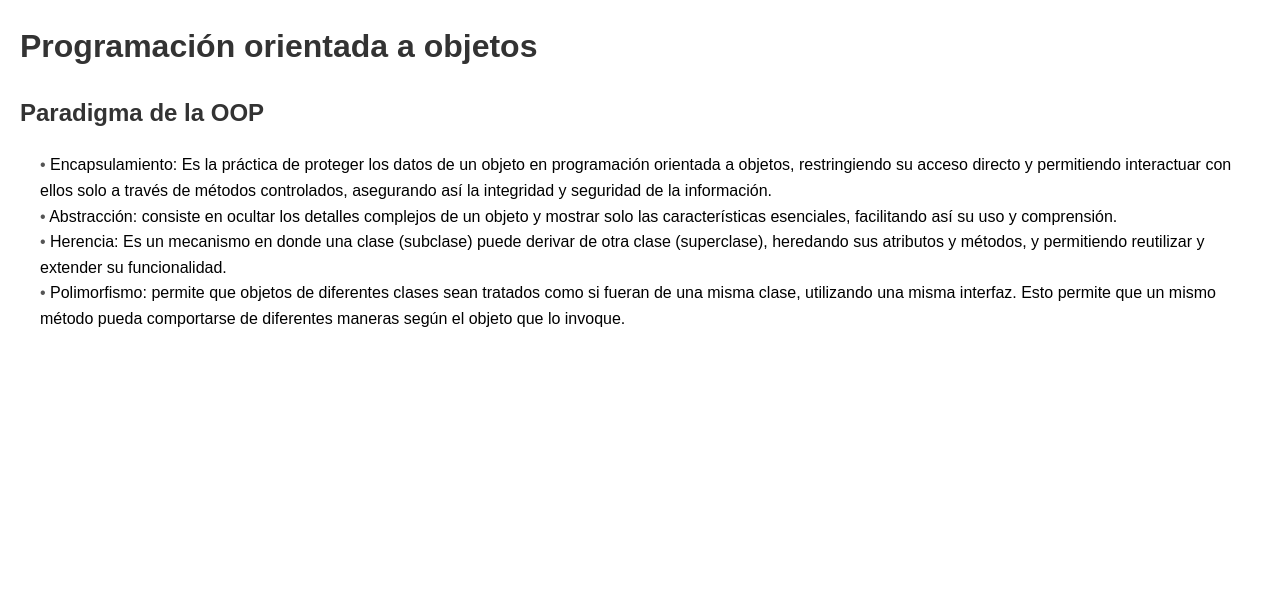
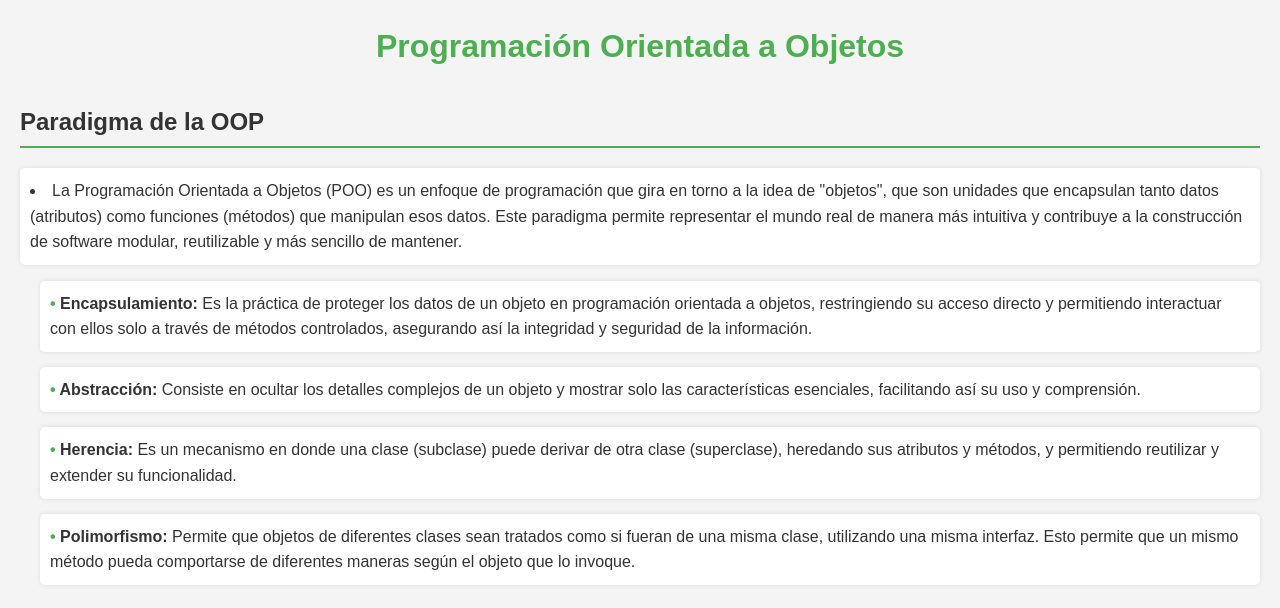
Before and after one commit to asaelitop/OOP, a plain HTML site: page index.html in a window 1280 px wide. Drawn offline with Linux system fonts and the light colour scheme.

Commit message:
Conceptos

```diff
--- a/index.html
+++ b/index.html
@@ -3,36 +3,67 @@
 <head>
     <meta charset="UTF-8">
     <meta name="viewport" content="width=device-width, initial-scale=1.0">
-    <title>Temario</title>
+    <title>Estructura y Organizacion de datos</title>
     <style>
         body {
             font-family: Arial, sans-serif;
             margin: 20px;
             line-height: 1.6;
+            background-color: #f4f4f4;
+            color: #333;
         }
-        h1, h2, h3 {
+        h1 {
+            text-align: center;
+            color: #4CAF50;
+        }
+        h2 {
             color: #333;
+            border-bottom: 2px solid #4CAF50;
+            padding-bottom: 5px;
+            margin-top: 30px;
         }
         ul {
             list-style-type: none;
             padding-left: 20px;
         }
+        ul li {
+            margin-bottom: 15px;
+        }
         ul li::before {
             content: "• ";
-            color: #555;
+            color: #4CAF50;
+            font-weight: bold;
+        }
+        .definition {
+            background-color: #ffffff;
+            padding: 10px;
+            border-radius: 5px;
+            box-shadow: 0px 0px 5px rgba(0, 0, 0, 0.1);
         }
     </style>
 </head>
 <body>
 
-    <h1>Programación orientada a objetos</h1>
+    <h1>Programación Orientada a Objetos</h1>
 
     <h2>Paradigma de la OOP</h2>
+    <li class="definition">
+        <strong></strong>La Programación Orientada a Objetos (POO) es un enfoque de programación que gira en torno a la idea de "objetos", que son unidades que encapsulan tanto datos (atributos) como funciones (métodos) que manipulan esos datos. Este paradigma permite representar el mundo real de manera más intuitiva y contribuye a la construcción de software modular, reutilizable y más sencillo de mantener.
+    </li>
+
     <ul>
-        <li> Encapsulamiento: Es la práctica de proteger los datos de un objeto en programación orientada a objetos, restringiendo su acceso directo y permitiendo interactuar con ellos solo a través de métodos controlados, asegurando así la integridad y seguridad de la información.</li>
-        <li> Abstracción:  consiste en ocultar los detalles complejos de un objeto y mostrar solo las características esenciales, facilitando así su uso y comprensión.</li>
-        <li> Herencia: Es un mecanismo en donde una clase (subclase) puede derivar de otra clase (superclase), heredando sus atributos y métodos, y permitiendo reutilizar y extender su funcionalidad.</li>
-        <li> Polimorfismo: permite que objetos de diferentes clases sean tratados como si fueran de una misma clase, utilizando una misma interfaz. Esto permite que un mismo método pueda comportarse de diferentes maneras según el objeto que lo invoque.</li>
+        <li class="definition">
+            <strong>Encapsulamiento:</strong> Es la práctica de proteger los datos de un objeto en programación orientada a objetos, restringiendo su acceso directo y permitiendo interactuar con ellos solo a través de métodos controlados, asegurando así la integridad y seguridad de la información.
+        </li>
+        <li class="definition">
+            <strong>Abstracción:</strong> Consiste en ocultar los detalles complejos de un objeto y mostrar solo las características esenciales, facilitando así su uso y comprensión.
+        </li>
+        <li class="definition">
+            <strong>Herencia:</strong> Es un mecanismo en donde una clase (subclase) puede derivar de otra clase (superclase), heredando sus atributos y métodos, y permitiendo reutilizar y extender su funcionalidad.
+        </li>
+        <li class="definition">
+            <strong>Polimorfismo:</strong> Permite que objetos de diferentes clases sean tratados como si fueran de una misma clase, utilizando una misma interfaz. Esto permite que un mismo método pueda comportarse de diferentes maneras según el objeto que lo invoque.
+        </li>
     </ul>
 
 </body>
```
